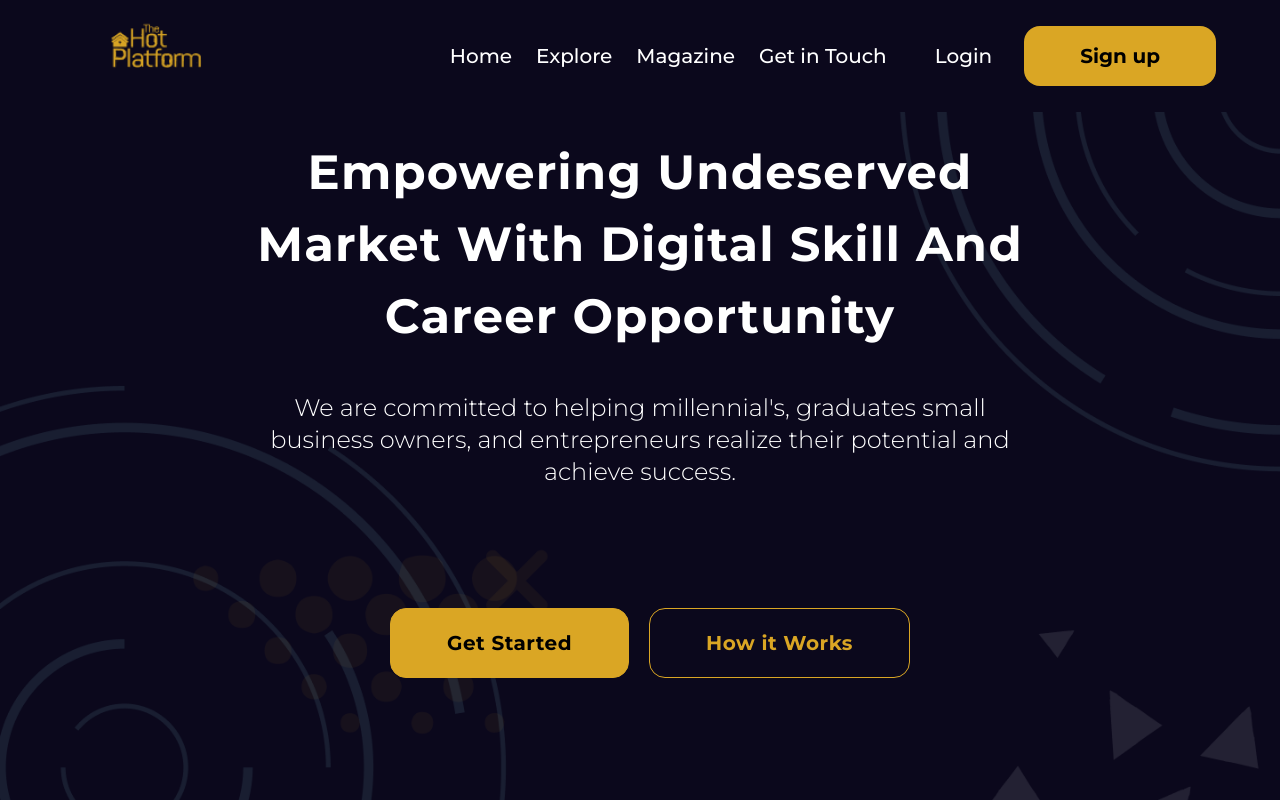
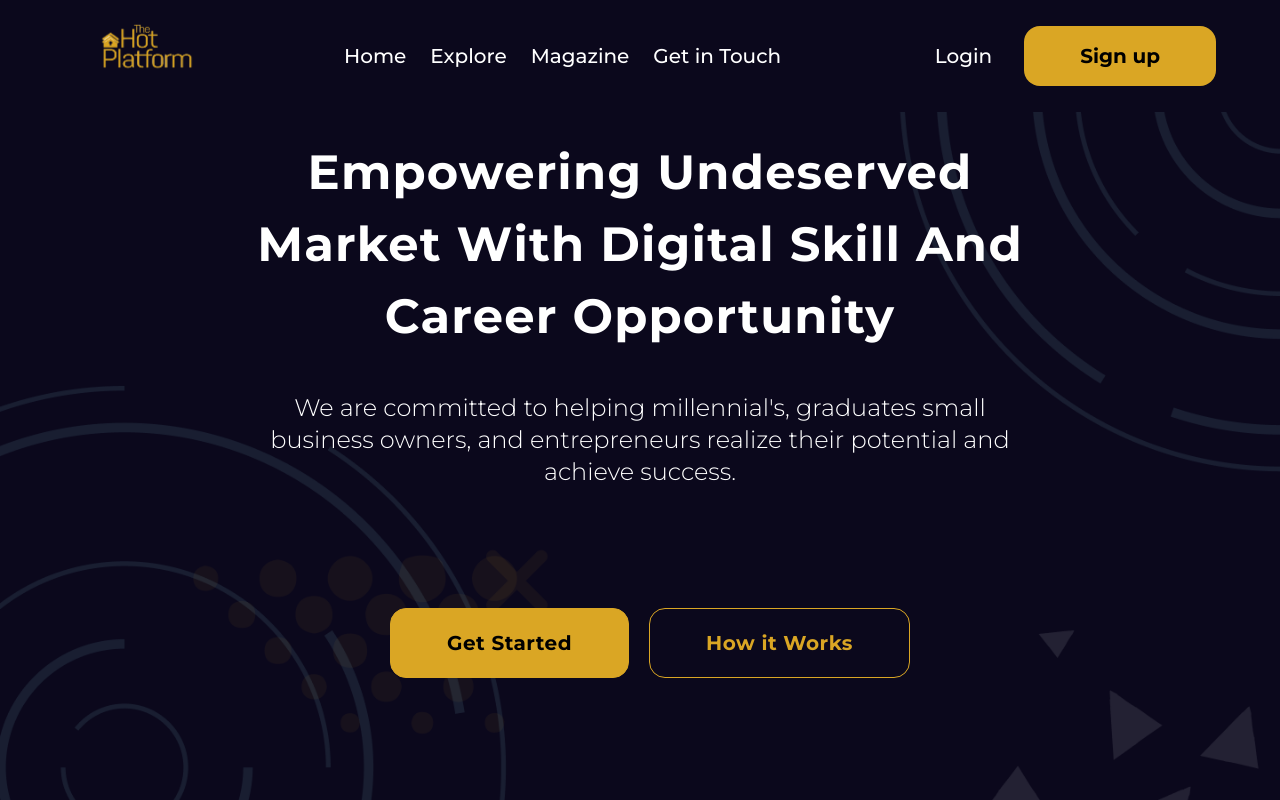
Before and after one commit to Yared-betsega/landing-page, a React (Create React App) app: page / in a window 1280 px wide. Shown: the top 800 px of the page. Built offline with nearby package versions, Linux system fonts and the light colour scheme.

Commit message:
Update header component

```diff
--- a/src/components/footer/Footer.jsx
+++ b/src/components/footer/Footer.jsx
@@ -1,5 +1,5 @@
 import React from "react";
-import logo from '../../assets/images/larger_logo.png'
+import logo from '../../assets/images/logo.png'
 export default function Footer() {
   return (
     <footer className="bg-[#0B081C] text-start mt-40 pt-40 pb-20 font-Montserrat">
--- a/src/components/navbar/Button.jsx
+++ b/src/components/navbar/Button.jsx
@@ -5,7 +5,7 @@ export default function Button({ text }) {
     <div className="flex">
       <button
         style={{ textAlign: "end" }}
-        className="px-8 xl:px-14 py-1 xl:py-4 ml-5 font-semibold md:text-normal lg:text-xl text-black  transition-colors duration-300 transform bg-[#DAA624] rounded-2xl hover:bg-blue-500 focus:outline-none focus:ring focus:ring-blue-300 focus:ring-opacity-80"
+        className="px-8 xl:px-14 py-2 xl:py-4 ml-5 font-semibold md:text-normal lg:text-xl text-black  transition-colors duration-300 transform bg-[#DAA624] rounded-2xl hover:bg-blue-500 focus:outline-none focus:ring focus:ring-blue-300 focus:ring-opacity-80"
       >
         {text}
       </button>
--- a/src/components/navbar/Link.jsx
+++ b/src/components/navbar/Link.jsx
@@ -3,7 +3,7 @@ import React from "react";
 export default function Link({ text, url }) {
   return (
     <a
-      className="my-2 md:text-normal lg:text-xl font-normal text-white transition-colors duration-300 transform  hover:text-blue-500 sm:mx-1 md:mx-3 2xl:mx-8 md:my-0"
+      className="my-2 md:text-normal lg:text-xl font-normal text-white transition-colors duration-300 transform  hover:text-blue-500 sm:mx-1 md:mx-3 2xl:mx-6 md:my-0"
       href={url}
     >
       {text}
--- a/src/components/navbar/navbar.jsx
+++ b/src/components/navbar/navbar.jsx
@@ -1,5 +1,5 @@
 import React, { useState } from "react";
-import logo from "../../assets/images/logo.png";
+import logo from "../../assets/images/larger_logo.png";
 import Button from "./Button";
 import Link from "./Link";
 export default function NavBar() {
@@ -10,17 +10,21 @@ export default function NavBar() {
   return (
     <nav className="relative bg-[#0B081C] shadow">
       <div className="container mx-auto md:flex md:justify-between md:items-center">
-        <div className="flex items-center justify-between ml-20">
-          <a href="#">
-            <img className="w-30 h-10 sm:h-20 md:h-28" src={logo} alt=""></img>
-          </a>
+        <div className="flex items-center justify-between lg:ml-20">
+        <a href="#">
+                <img
+                  className="object-cover w-auto h-20 md:h-28"
+                  src={logo}
+                  alt=""
+                ></img>
+              </a>
 
           <div className="flex md:hidden">
             <button
               x-cloak
               onClick={changeOpenState}
               type="button"
-              className="text-gray-500 dark:text-gray-200 hover:text-gray-600 dark:hover:text-gray-400 focus:outline-none focus:text-gray-600 dark:focus:text-gray-400"
+              className="text-white  mr-8 hover:text-gray-600  focus:outline-none focus:text-gray-600 "
               aria-label="toggle menu"
             >
               {!isOpen ? (
@@ -67,18 +71,18 @@ export default function NavBar() {
             isOpen
               ? "translate-x-0 opacity-100 "
               : "opacity-0 -translate-x-full "
-          } absolute inset-x-0 z-20 w-full px-6 py-4 transition-all duration-300 ease-in-out bg-[#0B081C] md:mt-0 md:p-0 md:top-0 md:relative md:bg-transparent md:w-auto md:opacity-100 md:translate-x-0 md:flex md:items-center`}
+          } absolute inset-x-0 z-20 w-full px-6 py-4 transition-all duration-300 ease-in-out bg-[#0B081C] md:mt-0 md:p-0 md:top-0 md:relative md:bg-transparent md:justify-between md:opacity-100 md:translate-x-0 md:flex md:items-center`}
         >
           <div
             style={{ fontFamily: "Montserrat" }}
-            className="flex flex-col md:flex-row md:mx-6"
+            className="flex flex-col md:flex-row md:mx-auto"
           >
             <Link text={"Home"} url={"#"}></Link>
             <Link text={"Explore"} url={"#"}></Link>
             <Link text={"Magazine"} url={"#"}></Link>
             <Link text={"Get in Touch"} url={"#"}></Link>
           </div>
-          <div className="flex pr-16 items-center justify-center font-Montserrat">
+          <div className="flex lg:pr-16 items-center justify-center font-Montserrat">
             <Link text={"Login"} url={"#"}></Link>
             <Button text={"Sign up"}></Button>
           </div>
```
Also changed, not shown: src/assets/images/logo.png.
